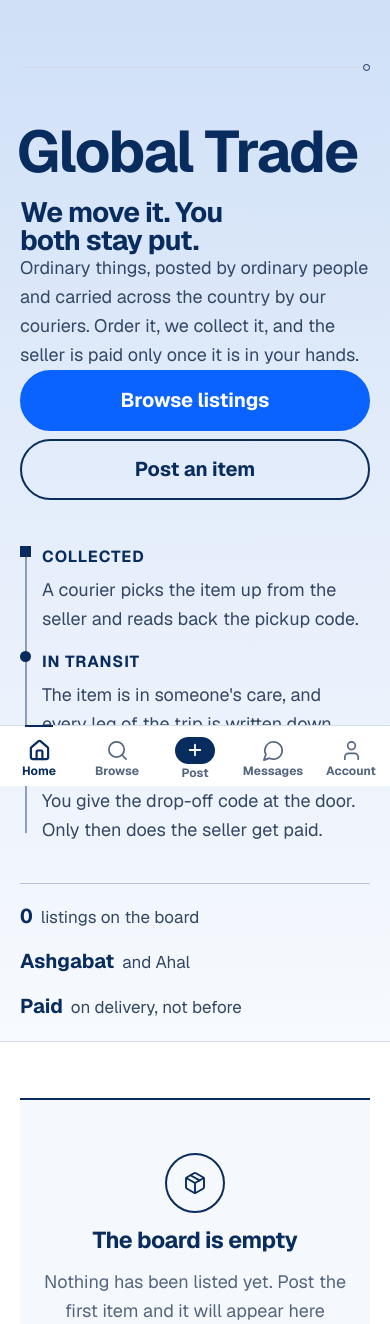
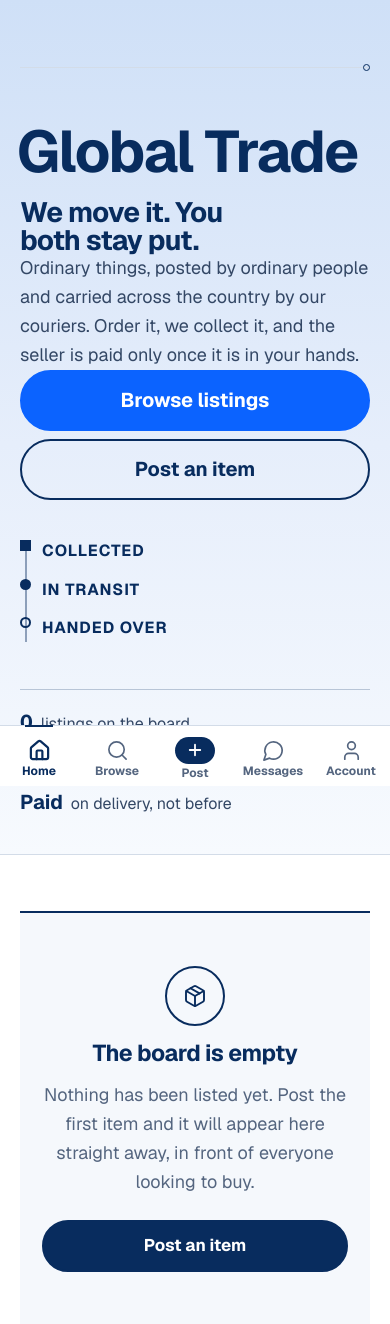
Before and after one commit to nepes2008j-max/logistic, a Flask app: page / in a window 390 px wide. Shown: the part 58-1382 px from the top of the page. Run offline with Flask 3, Linux system fonts and the light colour scheme; data that the repository does not hold is empty; some libraries are stand-ins or nearby versions.

Commit message:
The hero reveal could hide the hero, and did
Chasing the phone hero down to a sensible height turned up something worse
than the height. The reveal was `animation: flight-rise … backwards` with a
keyframe from `opacity: 0`, unscoped — so the hero's visibility depended on a
decorative animation completing. Whenever it did not run, the first screen of
the product rendered as a sky gradient with no words on it at all: no
wordmark, no headline, no buttons. Reproduced consistently at every timing,
and confirmed by forcing prefers-reduced-motion, which disables the animation
and brought the content straight back.

The keyframe animates transform only now. The content is always opaque and
only its position moves, so nothing about the animation can take the page
away. That is the right trade for a 620ms flourish on a landing page.

Separately, what I was actually there for: the phone hero ran about 850px
before the first listing, so the goods — the product — were two viewports
down on the page whose job is to show them. The pipeline keeps its three
stops as a strip and drops the sentence under each, which gives back roughly
250px. Nothing is lost: the dark band further down explains all three in
full. Desktop is untouched and keeps the descriptions.

153 checks pass.

Co-Authored-By: Claude Opus 5 <noreply@anthropic.com>

```diff
--- a/static/css/style.css
+++ b/static/css/style.css
@@ -581,20 +581,33 @@
 
 /* The hero content follows the plane in, one beat behind it, so the page
    assembles in the order the story is told. */
-.hero-word,
-.hero-copy,
-.handoff,
-.hero-facts {
+/* Scoped to .splash-done, which script.js sets when the splash clears.
+
+   This used to be unscoped, and `backwards` meant the hero sat at opacity 0
+   until the animation had run — so anything that stopped it running left the
+   first screen of the product simply blank, with the sky gradient and no
+   words on it. That is too much weight for a decorative reveal to carry. The
+   hidden start now only exists once JavaScript has confirmed it is there to
+   finish the job; without it the hero is plainly visible. */
+.splash-done .hero-word,
+.splash-done .hero-copy,
+.splash-done .handoff,
+.splash-done .hero-facts {
     animation: flight-rise 620ms cubic-bezier(0.22, 0.8, 0.3, 1) backwards;
 }
-.hero-word   { animation-delay: 420ms; }
-.hero-copy   { animation-delay: 560ms; }
-.handoff     { animation-delay: 700ms; }
-.hero-facts  { animation-delay: 840ms; }
-
+.splash-done .hero-word   { animation-delay: 420ms; }
+.splash-done .hero-copy   { animation-delay: 560ms; }
+.splash-done .handoff     { animation-delay: 700ms; }
+.splash-done .hero-facts  { animation-delay: 840ms; }
+
+/* Transform only. This used to animate opacity from 0 with `backwards`, which
+   made the hero's visibility depend on a decorative animation completing —
+   and when it did not run, the first screen of the product was a sky
+   gradient with no words on it. A reveal is not worth that risk, so the
+   content is always opaque and only its position is animated. */
 @keyframes flight-rise {
-    from { opacity: 0; transform: translateY(14px); }
-    to   { opacity: 1; transform: none; }
+    from { transform: translateY(14px); }
+    to   { transform: none; }
 }
 
 /* Nothing above is information, so under reduced motion it all simply is. */
@@ -833,7 +846,27 @@
     .hero-actions { gap: var(--s2); }
     .hero-actions .auth-btn { flex: 1 1 auto; }
 
-    .handoff { padding-block: var(--s5) var(--s4); }
+    /* Three facts set identically read as filler. One line, and the listing
+       count — the only one that changes, and the only one that says the
+       board is alive — leads it. */
+    .hero-facts {
+        flex-direction: row;
+        flex-wrap: wrap;
+        gap: var(--s2) var(--s4);
+        margin-bottom: var(--s4) !important;
+    }
+    .hero-fact { font-size: var(--t-xs); }
+
+    /* The hero used to run to roughly 850px before the first listing on a
+       390px screen — the goods, which are the product, sat two viewports
+       down on the page whose job is to show them. The pipeline keeps its
+       three stops as a strip but drops the sentence under each one; the
+       explanation is repeated in full in the dark band further down, so
+       nothing is lost, and the hero gives back about 300px. */
+    .handoff { padding-block: var(--s4) var(--s3); }
+    .handoff-stop dd { display: none; }
+    .handoff-stop { padding-bottom: var(--s3) !important; }
+
     .handoff-track {
         grid-template-columns: 1fr;
         row-gap: 0;
```
